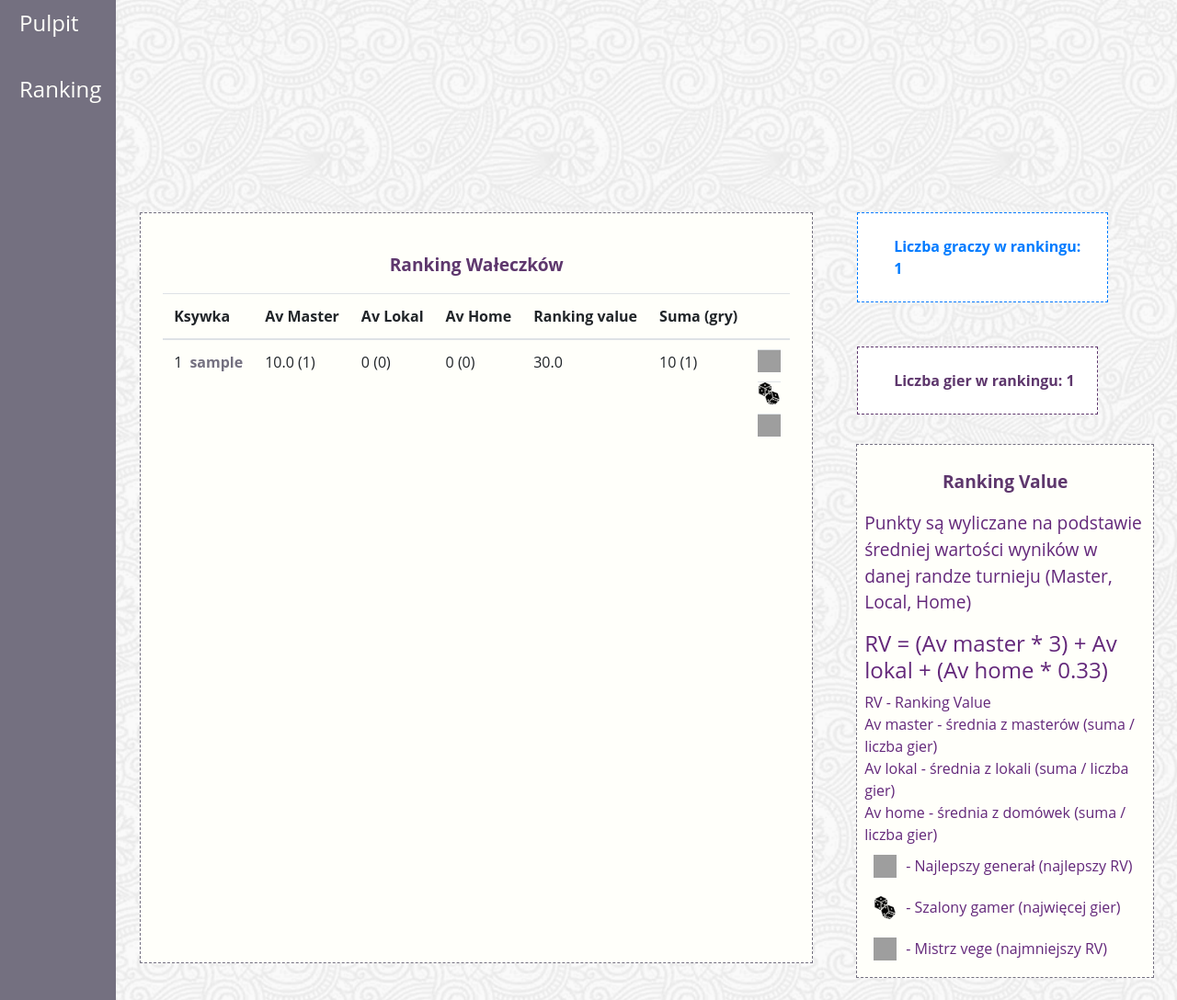
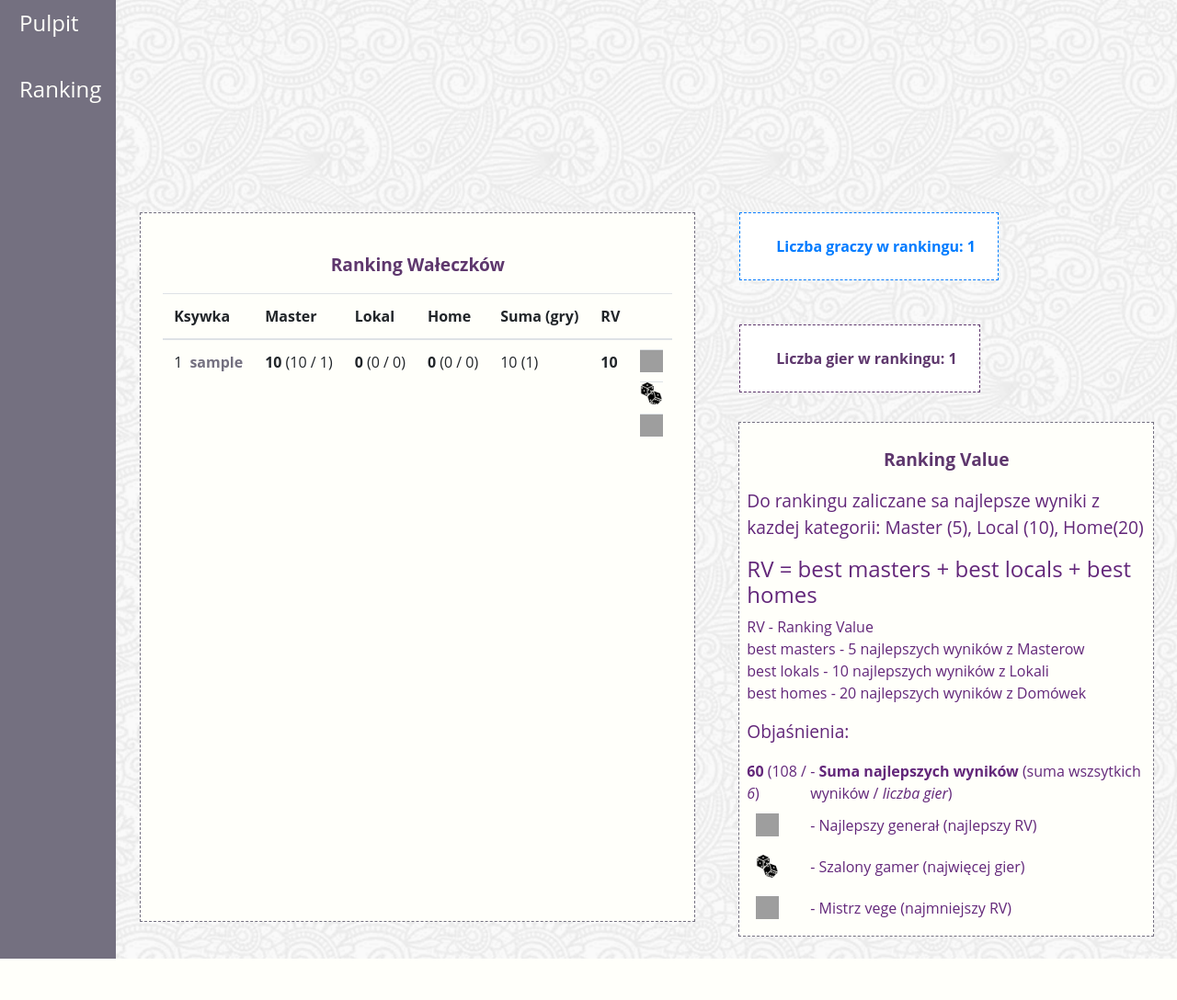
Before and after one commit to semi7semi/DW, a Django app: page /index/ in a window 1280 px wide. Shown: the part 120-1208 px from the top of the page at 92% size. After the commit the page ends 1163 px from the top, so only its background shows below. Run offline with Django 3.2, Linux system fonts and the light colour scheme; tables that the repository leaves empty hold one stand-in row (values such as "Sample post"); grey boxes are pictures that could not be loaded.

Commit message:
zmiana rankingu

```diff
--- a/wfb_app/templates/index.html
+++ b/wfb_app/templates/index.html
@@ -30,30 +30,40 @@
             <thead>
             <tr>
                 <th>Ksywka</th>
-                <th>Av Master</th>
-                <th>Av Lokal</th>
-                <th>Av Home</th>
-                <th>Ranking value</th>
+                <th>Master</th>
+                <th>Lokal</th>
+                <th>Home</th>
                 <th>Suma (gry)</th>
+                <th>RV</th>
                 <th></th>
             </tr>
+<!--            <tr>-->
+<!--                <th></th>-->
+<!--                <th>[total/best/games]</th>-->
+<!--                <th>[total/best/games]</th>-->
+<!--                <th>[total/best/games]</th>-->
+<!--                <th></th>-->
+<!--                <th></th>-->
+<!--                <th></th>-->
+<!--            </tr>-->
             </thead>
             <tbody>
             {% for user in result %}
             <tr>
-                <td><a class="user-color" href="{% url 'user-details' user.7.id %} ">{{ user.7.username }}</a></td>
-                <td>{{ user.0 }} ({{ user.8 }})</td>
-                <td>{{ user.1 }} ({{ user.9 }})</td>
-                <td> {{ user.2 }} ({{ user.10 }})</td>
-                <td>{{ user.3 }}</td>
-                <td>{{ user.4 }} ({{ user.5 }})</td>
-                {% if user.6 == best_gen_id %}
+                <td><a class="user-color" href="{% url 'user-details' user.12 %} ">{{ user.13.username }}</a></td>
+                <td><strong>{{ user.4 }}</strong> ({{ user.3 }} / {{ user.5 }})</td>
+                <td><strong>{{ user.7 }}</strong> ({{ user.6 }} / {{ user.8 }})</td>
+                <td><strong>{{ user.10 }}</strong> ({{ user.9 }} / {{ user.11 }})</td>
+                <td>{{ user.1 }} ({{ user.2 }})</td>
+                <td><strong>{{ user.0 }}</strong></td>
+
+                {% if user.12 == best_gen_id %}
                 <td class="icon icon-gen d-flex"></td>
                 {% endif %}
-                {% if user.6 == best_gamer_id %}
+                {% if user.12 == best_gamer_id %}
                 <td class="icon icon-cup d-flex"></td>
                 {% endif %}
-                {% if user.6 == best_veg_id %}
+                {% if user.12 == best_veg_id %}
                 <td class="icon icon-veg d-flex"></td>
                 {% endif %}
             </tr>
@@ -75,17 +85,21 @@
                 <span>Ranking Value</span>
             </h3>
 
-            <p>Punkty są wyliczane na podstawie średniej wartości wyników w danej randze turnieju (Master, Local,
-                Home)</p>
-            <h4>RV = (Av master * 3) + Av lokal + (Av home * 0.33) </h4>
+            <p>Do rankingu zaliczane sa najlepsze wyniki z kazdej kategorii: Master ({{ max.0 }}), Local ({{ max.1 }}), Home({{ max.2 }})</p>
+            <h4>RV = best masters + best locals + best homes </h4>
             <table>
                 <tr><td>RV - Ranking Value</td></tr>
-                <tr><td>Av master - średnia z masterów (suma / liczba gier)</td></tr>
-                <tr><td>Av lokal - średnia z lokali (suma / liczba gier)</td></tr>
-                <tr><td>Av home - średnia z domówek (suma / liczba gier)</td></tr>
-
+                <tr><td>best masters - {{ max.0 }} najlepszych wyników z Masterow</td></tr>
+                <tr><td>best lokals - {{ max.1 }} najlepszych wyników z Lokali</td></tr>
+                <tr><td>best homes - {{ max.2 }} najlepszych wyników z Domówek</td></tr>
             </table>
+            <p></p>
+            <p>Objaśnienia:</p>
             <table>
+                <tr>
+                    <td><strong>60</strong> (108 / <i>6</i>) </td>
+                    <td> - <strong>Suma najlepszych wyników</strong> (suma wszsytkich wyników / <i>liczba gier</i>)</td>
+                </tr>
                 <tr>
                     <td class="icon icon-gen d-flex"></td>
                     <td> - Najlepszy generał (najlepszy RV)</td>
--- a/wfb_app/views.py
+++ b/wfb_app/views.py
@@ -11,6 +11,7 @@ from wfb_app.forms import AddUnit, LogForm, RegisterUserForm, ProfileForm, EditU
 from wfb_app.models import Units, Armys, GameResults, Profile
 from django.contrib.auth.models import User
 from django.core.paginator import Paginator
+from django.db.models import Avg, Max, Min, Sum
 
 class Landing_page(View):
     def get(self, request):
@@ -37,64 +38,53 @@ class Index(View):
         result = []
         users = User.objects.all().exclude(username="admin")
         no_of_games = GameResults.objects.all().count()
+        max = [5, 10, 20]
         for user in users:
             games = GameResults.objects.filter(user=user)
-            count_master = games.filter(game_rank="master").count()
-            count_local = games.filter(game_rank="local").count()
-            count_home = games.filter(game_rank="home").count()
-            total = 0
-            total_master = 0
-            total_local = 0
-            total_home = 0
-            ranking_points = 0
+            master = games.filter(game_rank="master")
+            local = games.filter(game_rank="local")
+            home = games.filter(game_rank="home")
+            count_master = master.count()
+            count_local = local.count()
+            count_home = home.count()
+            total_masters = master.aggregate(Sum("battle_points"))['battle_points__sum'] or 0
+            total_locals = local.aggregate(Sum("battle_points"))['battle_points__sum'] or 0
+            total_homes = home.aggregate(Sum("battle_points"))['battle_points__sum'] or 0
+            best_masters = master.order_by("-battle_points")[:max[0]].aggregate(Sum("battle_points"))['battle_points__sum'] or 0
+            best_locals = local.order_by("-battle_points")[:max[1]].aggregate(Sum("battle_points"))['battle_points__sum'] or 0
+            best_homes = home.order_by("-battle_points")[:max[2]].aggregate(Sum("battle_points"))['battle_points__sum'] or 0
+            total = total_masters + total_locals + total_homes
             count = count_master + count_local + count_home
-            for game in games:
-                if game.game_rank == "master":
-                    total_master += game.battle_points
-                elif game.game_rank == "local":
-                    total_local += game.battle_points
-                elif game.game_rank == "home":
-                    total_home += game.battle_points
-                total = total_master + total_local + total_home
-            if count_master == 0:
-                m = 0
-            else:
-                m = total_master / count_master
-            if count_local == 0:
-                l = 0
-            else:
-                l = total_local / count_local
-            if count_home == 0:
-                h = 0
-            else:
-                h = total_home / count_home
-            ranking_points += (m * 3) + l + (h * 0.33)
-            #  user.id bo przy sortowaniu tych samych wynikow python nie ogarnia :)
+            ranking_points = best_masters + best_locals + best_homes
             result.append([
-                round(m, 2),
-                round(l, 2),
-                round(h,2),
-                round(ranking_points, 2),
+                ranking_points,
                 total,
                 count,
+                total_masters,
+                best_masters,
+                count_master,
+                total_locals,
+                best_locals,
+                count_local,
+                total_homes,
+                best_homes,
+                count_home,
                 user.id,
                 user,
-                count_master,
-                count_local,
-                count_home
             ])
         result.sort(reverse=True)
         result_by_count = sorted(result)
         result_by_count.sort(key=sort_count, reverse=True)
-        result_by_rv = sorted(result)
-        result_by_rv.sort(key=sort_rv, reverse=True)
+        # result_by_rv = sorted(result)
+        # result_by_rv.sort(key=sort_rv, reverse=True)
         ctx = {
             "no_of_users": users.count(),
             "no_of_games": no_of_games,
             "result": result,
-            "best_gen_id": result_by_rv[0][6],
-            "best_gamer_id": result_by_count[0][6],
-            "best_veg_id": result_by_rv[-1][6]
+            "best_gen_id": result[0][12],
+            "best_gamer_id": result_by_count[0][12],
+            "best_veg_id": result[-1][12],
+            "max": max
         }
         return render(request, "index.html", ctx)
 
```
Lines whose indentation alone changed are shown as unchanged.
